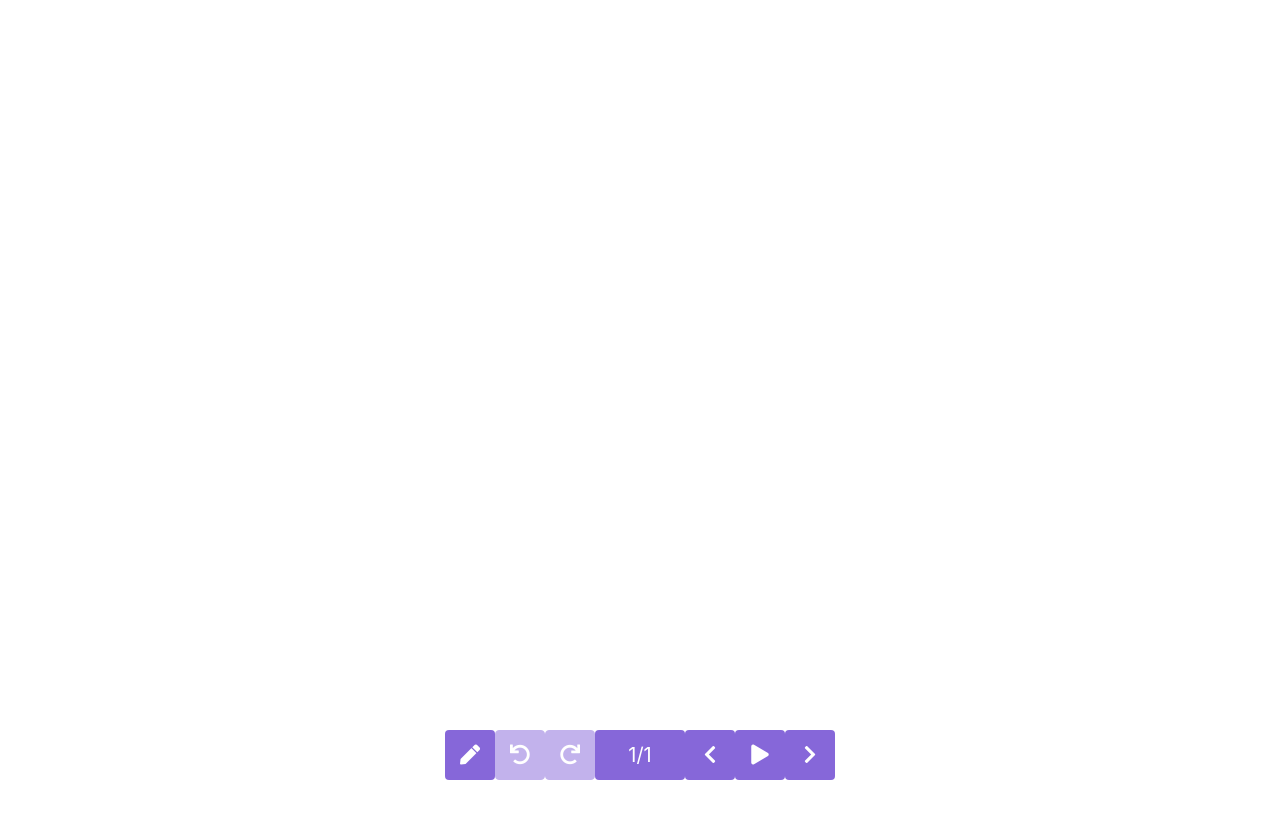
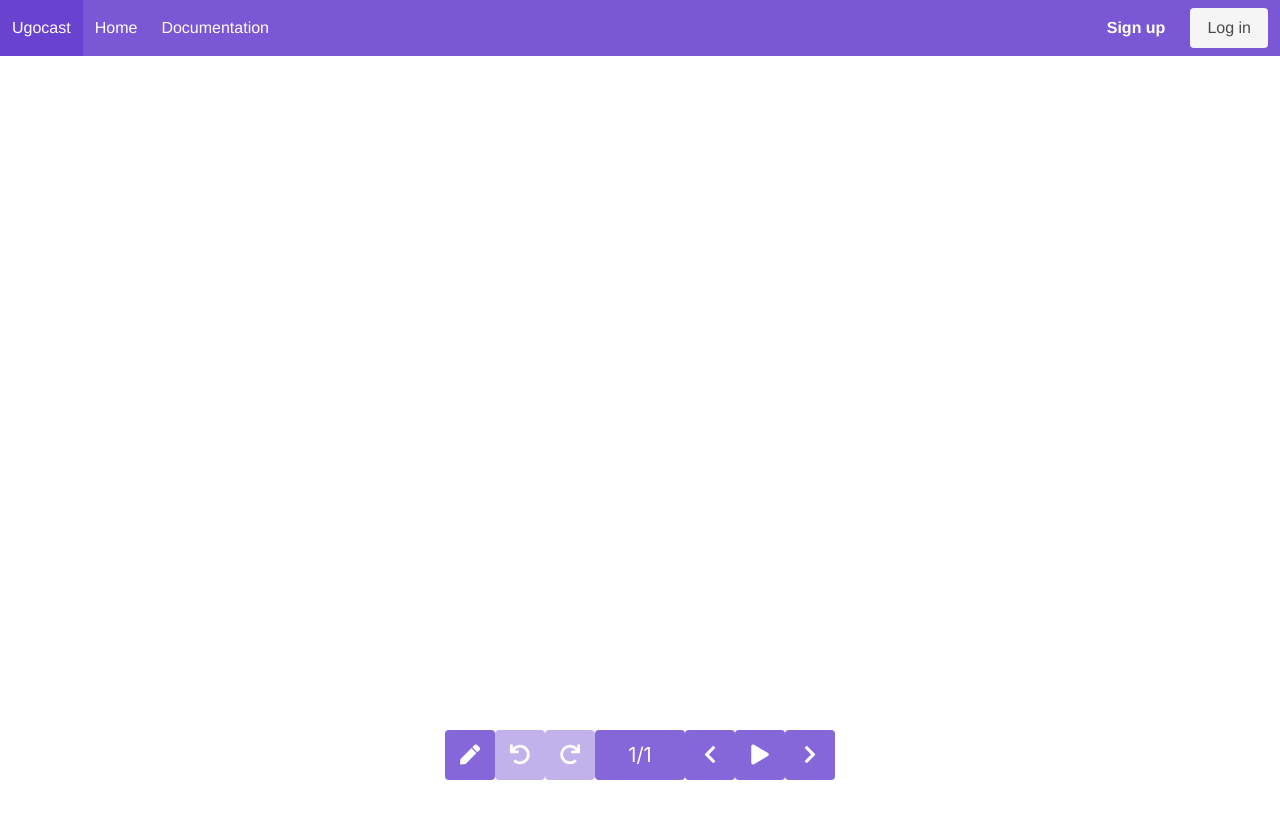
Before and after one commit to mkizka/paratsuku, a Vue app: page / in a window 1280 px wide. Shown: the top 818 px of the page. Built offline with nearby package versions, Linux system fonts and the light colour scheme.

Commit message:
ナビゲーションバー追加

```diff
--- a/src/App.vue
+++ b/src/App.vue
@@ -1,5 +1,6 @@
 <template>
   <div id="app">
+    <TopNavbar/>
     <CustomCanvas/>
     <BottomMenu/>
   </div>
@@ -9,12 +10,13 @@
 import { Component, Vue } from 'vue-property-decorator';
 import CustomCanvas from '@/components/CustomCanvas.vue';
 import BottomMenu from '@/components/BottomMenu.vue';
+import TopNavbar from '@/components/TopNavbar.vue';
 
 import '../node_modules/@fortawesome/fontawesome-free/css/all.css';
 import 'buefy/dist/buefy.css';
 
 @Component({
-  components: {BottomMenu, CustomCanvas}
+  components: {TopNavbar, BottomMenu, CustomCanvas}
 })
 export default class App extends Vue {
 }
--- /dev/null
+++ b/src/components/TopNavbar.vue
@@ -0,0 +1,38 @@
+<template>
+  <b-navbar type="is-primary" fixed-top>
+    <template slot="brand">
+      <b-navbar-item href="/">
+        <h1>Ugocast</h1>
+      </b-navbar-item>
+    </template>
+    <template slot="start">
+      <b-navbar-item href="#">
+        Home
+      </b-navbar-item>
+      <b-navbar-item href="#">
+        Documentation
+      </b-navbar-item>
+    </template>
+
+    <template slot="end">
+      <b-navbar-item tag="div">
+        <div class="buttons">
+          <a class="button is-primary">
+            <strong>Sign up</strong>
+          </a>
+          <a class="button is-light">
+            Log in
+          </a>
+        </div>
+      </b-navbar-item>
+    </template>
+  </b-navbar>
+</template>
+
+<script lang="ts">
+import { Component, Vue } from 'vue-property-decorator';
+
+@Component
+export default class TopNavbar extends Vue {
+}
+</script>
```
